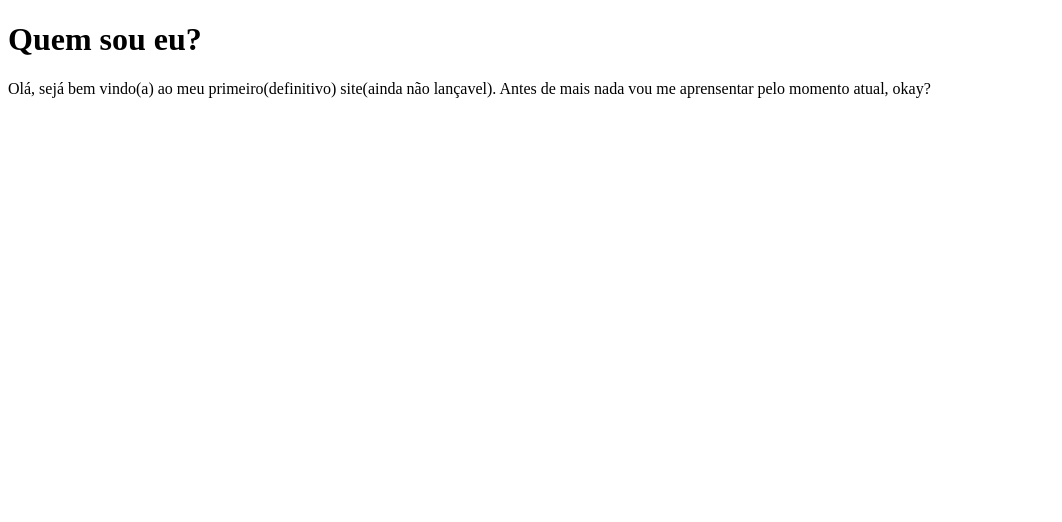
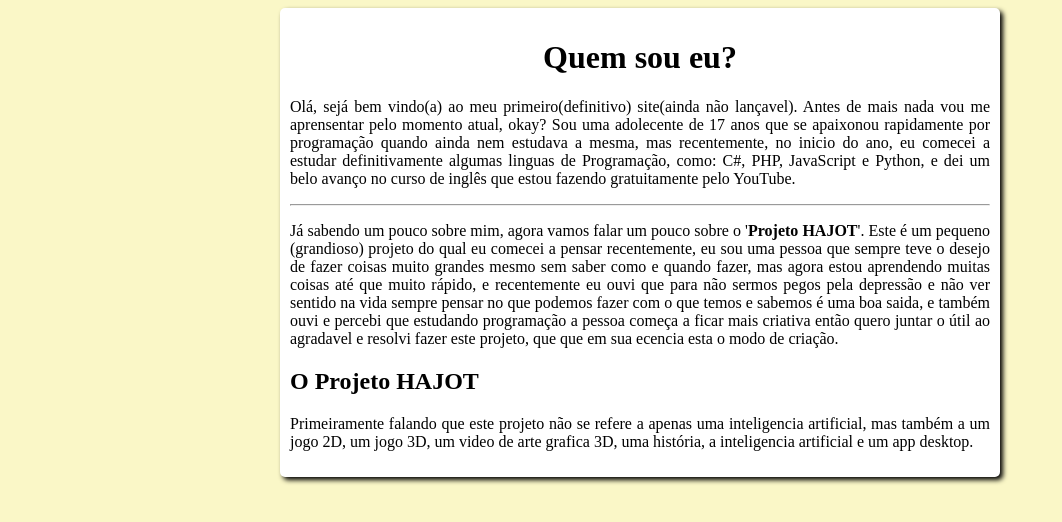
Before and after one commit to JuLC0d1/mechendo-com-codigos, a plain HTML site: page MEU SITE/index.html in a window 1280 px wide. Shown: the whole page, without its empty margins (0-1062 px from the left). Drawn offline with Linux system fonts and the light colour scheme.

Commit message:
inicio do projeto HAJOT

```diff
--- a/MEU SITE/index.html
+++ b/MEU SITE/index.html
@@ -20,7 +20,15 @@
 
         <h1>Quem sou eu?</h1>
 
-        <p>Olá, sejá bem vindo(a) ao meu primeiro(definitivo) site(ainda não lançavel). Antes de mais nada vou me aprensentar pelo momento atual, okay?</p>
+        <p>Olá, sejá bem vindo(a) ao meu primeiro(definitivo) site(ainda não lançavel). Antes de mais nada vou me aprensentar pelo momento atual, okay? Sou uma adolecente de 17 anos que se apaixonou rapidamente por programação quando ainda nem estudava a mesma, mas recentemente, no inicio do ano, eu comecei a estudar definitivamente algumas linguas de Programação, como: C#, PHP, JavaScript e  Python, e dei um belo avanço no curso de inglês que estou fazendo gratuitamente pelo YouTube.</p>
+
+        <hr>
+
+        <p>Já sabendo um pouco sobre mim, agora vamos falar um pouco sobre o '<strong>Projeto HAJOT</strong>'. Este é um pequeno (grandioso) projeto do qual eu comecei a pensar recentemente, eu sou uma pessoa que sempre teve o desejo de fazer coisas muito grandes mesmo sem saber como e quando fazer, mas agora estou aprendendo muitas coisas até que muito rápido, e recentemente eu ouvi que para não sermos pegos pela depressão e não ver sentido na vida sempre pensar no que podemos fazer com o que temos e sabemos é uma boa saida, e também ouvi e percebi que estudando programação a pessoa começa a ficar mais criativa então quero juntar o útil ao agradavel e resolvi fazer este projeto, que que em sua ecencia esta o modo de criação.</p>
+
+        <h2>O Projeto HAJOT</h2>
+
+        <p>Primeiramente falando que este projeto não se refere a apenas uma inteligencia artificial, mas também a um jogo 2D, um jogo 3D, um video de arte grafica 3D, uma história, a inteligencia artificial e um app desktop.</p>
 
     </main>
 
--- a/MEU SITE/style.css
+++ b/MEU SITE/style.css
@@ -1 +1,22 @@
 @charset "UTF-8";
+
+body {
+    background-color: rgb(250, 247, 199);
+}
+
+main {
+    background-color: white;
+    box-shadow: 3px 3px 5px black;
+    width: 700px;
+    border-radius: 5px;
+    padding: 10px;
+    margin: auto;
+}
+
+h1 {
+    text-align: center;
+}
+
+p{
+    text-align: justify;
+}
```
